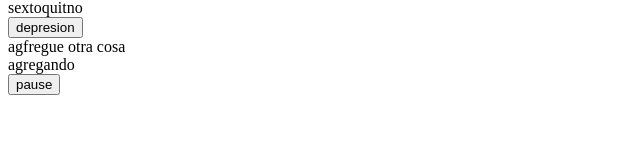
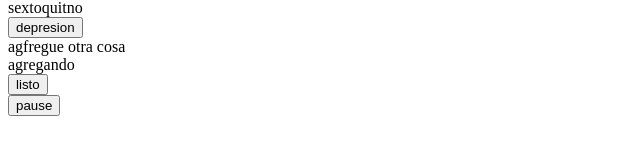
Before and after one commit to palomasarda/tecnopower, a plain HTML site: page juego.html in a window 1280 px wide. Shown: the part 233-388 px from the top of the page, without its empty margins (0-640 px from the left). Drawn offline with Linux system fonts and the light colour scheme.

Commit message:
agregue listo

```diff
--- a/juego.html
+++ b/juego.html
@@ -19,6 +19,7 @@
     <button>depresion</button>
     <div>agfregue otra cosa</div>
     <div>agregando</div>
+    <button>listo</button>
     <div ><button>pause</button></div>
 </body>
 </html>
```
